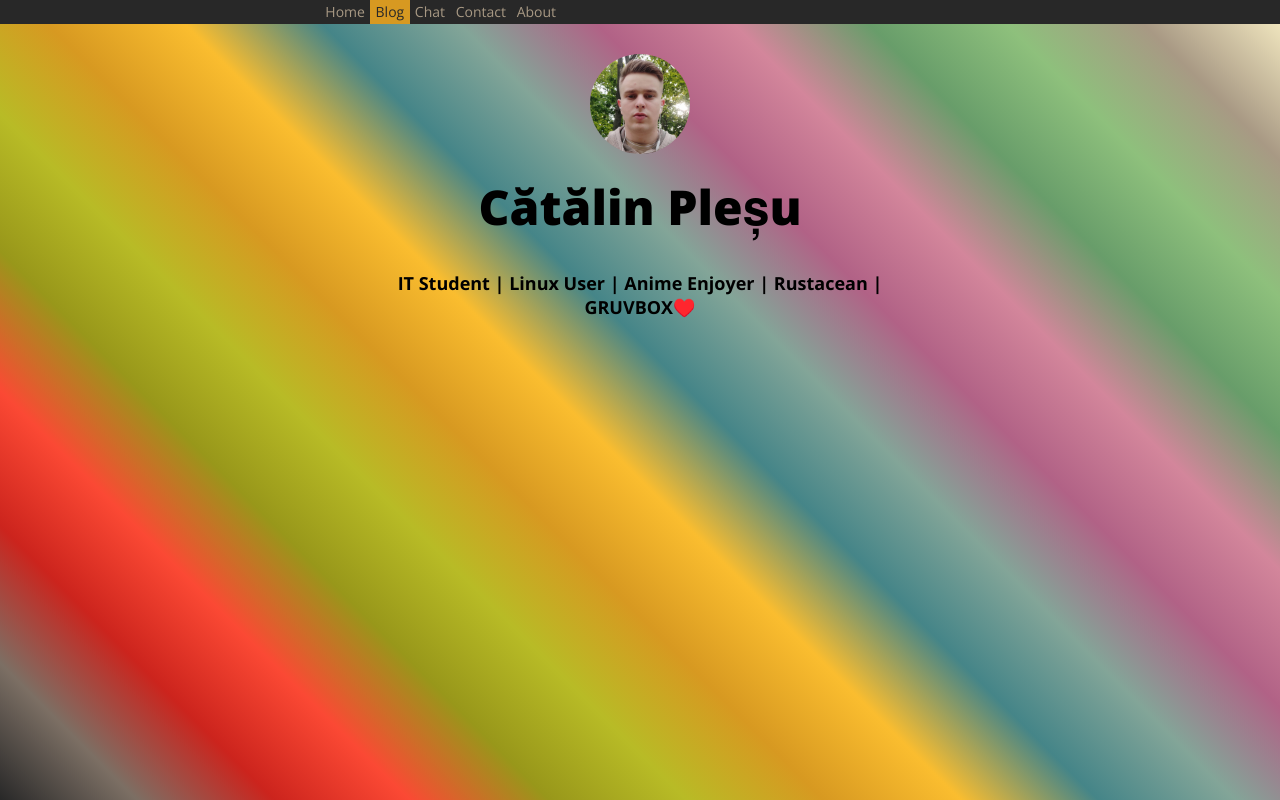
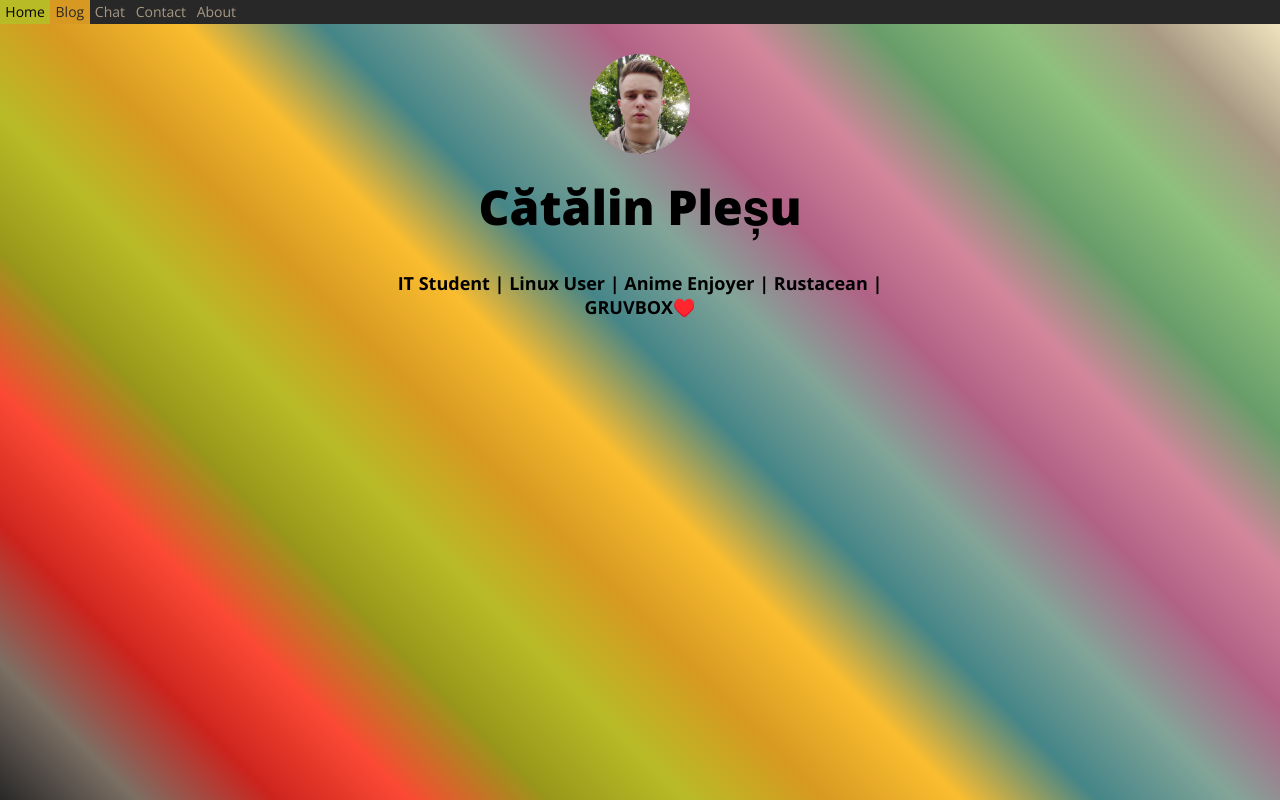
Before and after one commit to CatalinPlesu/catalinplesu.xyz, a Flask app: page /blog in a window 1280 px wide; the page is wider, and only the part inside the window is pictured. Run offline with Flask 2, Linux system fonts and the light colour scheme.

Commit message:
navbar fix

```diff
--- a/static/css/navbar.css
+++ b/static/css/navbar.css
@@ -8,7 +8,6 @@
     right: 50%;
     margin-left: -50vw;
     margin-right: -50vw;
-    padding-left: 25vw;
 }
 
 /* Style the links inside the navigation bar */
```
